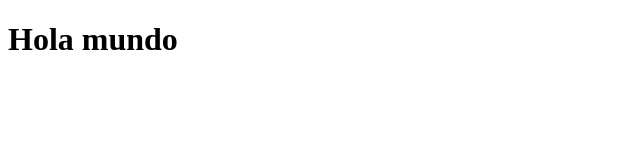
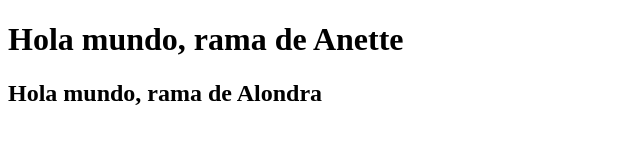
Before and after one commit to Anette-Sanchez/equipo7, a plain HTML site: page index.html in a window 1280 px wide. Shown: the whole page, without its empty margins (0-640 px from the left). Drawn offline with Linux system fonts and the light colour scheme.

Commit message:
Nuevos cambios en desarrolloAlondra

```diff
--- a/index.html
+++ b/index.html
@@ -6,6 +6,7 @@
     <title>PROYECTO INTEGRADORA</title>
 </head>
 <body>
-    <h1>Hola mundo</h1>
+    <h1>Hola mundo, rama de Anette</h1>
+    <h2>Hola mundo, rama de Alondra</h2>
 </body>
 </html>
```
